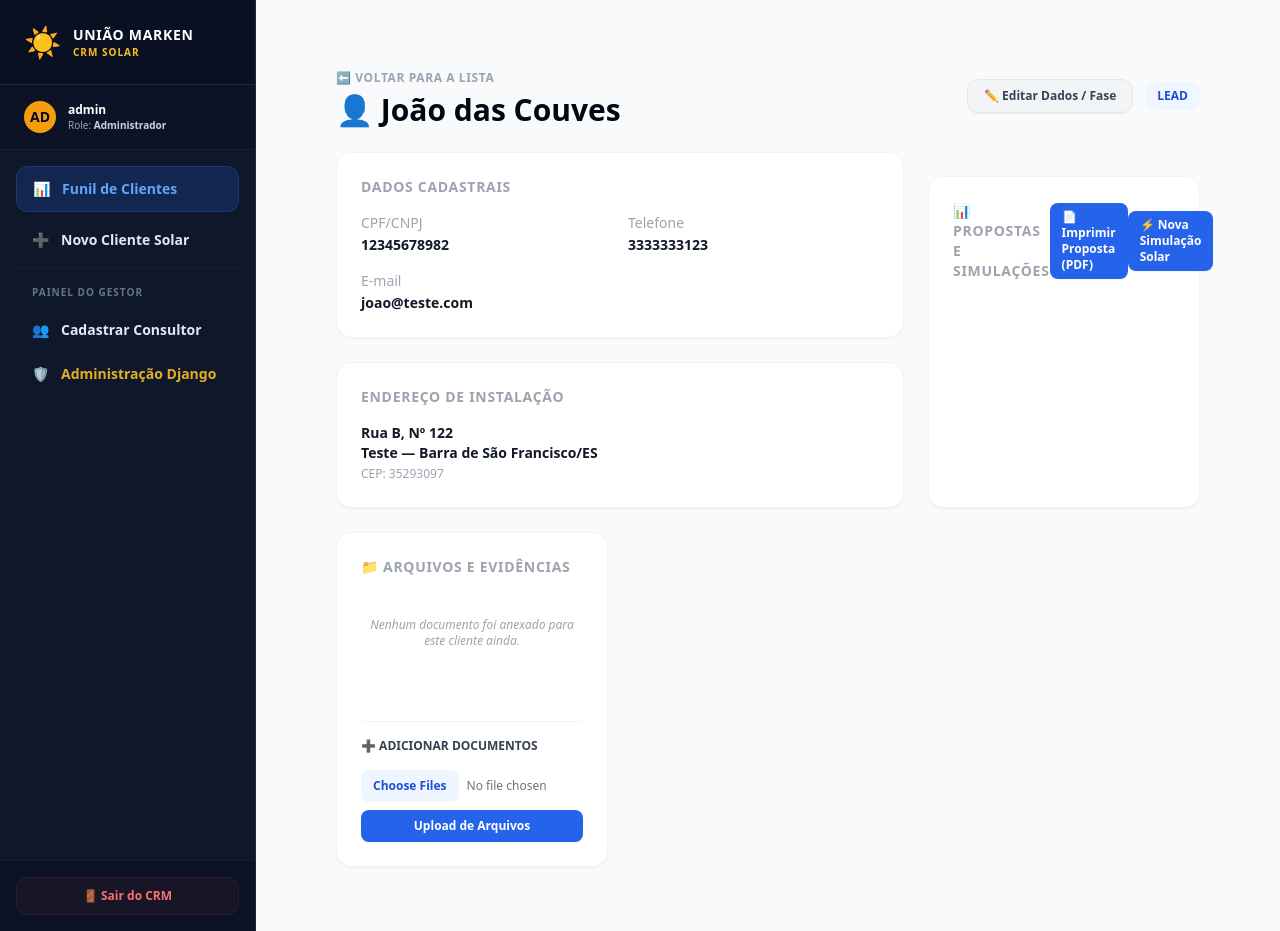
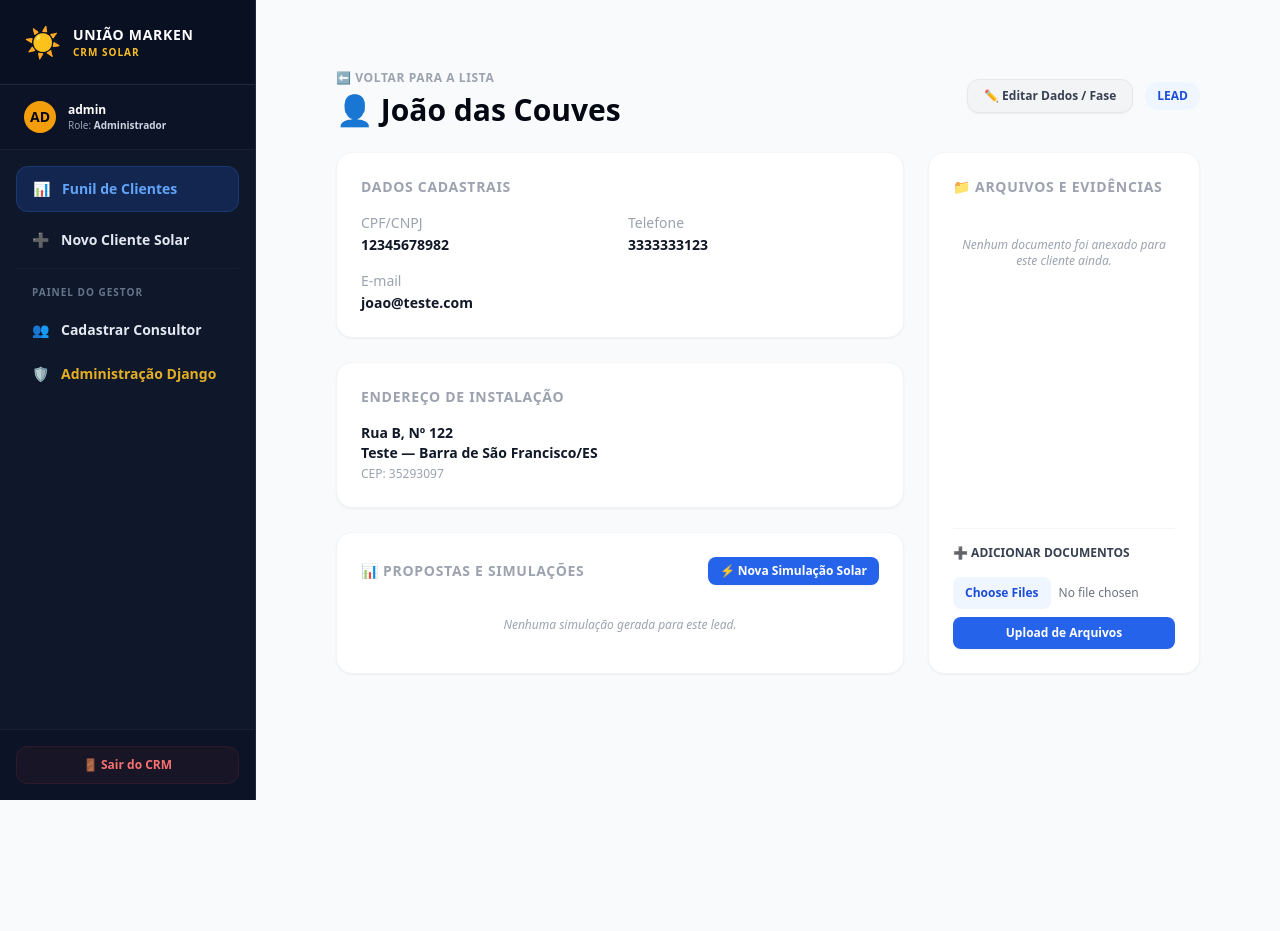
Before and after one commit to Daestatech/AppSolarGemini, a Django app: page /crm/cliente/2/ in a window 1280 px wide. After the commit the page ends 800 px from the top, so only its background shows below. Run offline with Django 5.2, Linux system fonts and the light colour scheme; a user stored in the database is signed in; data comes from the database, SQL or seed files in the repository; both versions use the stored data as it was after the commit; some libraries are stand-ins or nearby versions.

Commit message:
finalizaçao de melhorias na geração do pdf da proposta e do contrato

```diff
--- a/templates/crm/cliente_detail.html
+++ b/templates/crm/cliente_detail.html
@@ -20,7 +20,9 @@
     </div>
 
     <div class="grid grid-cols-1 md:grid-cols-3 gap-6">
+
         <div class="md:col-span-2 space-y-6">
+
             <div class="bg-white p-6 rounded-2xl shadow-sm border border-gray-100">
                 <h3 class="text-sm font-bold text-gray-400 uppercase mb-4 tracking-wider">Dados Cadastrais</h3>
                 <dl class="grid grid-cols-1 sm:grid-cols-2 gap-4 text-sm">
@@ -47,14 +49,10 @@
                     <span class="text-xs text-gray-400 font-normal">CEP: {{ cliente.cep }}</span>
                 </p>
             </div>
-        </div>
 
-        <div class="bg-white p-6 rounded-2xl shadow-sm border border-gray-100 mt-6">
+            <div class="bg-white p-6 rounded-2xl shadow-sm border border-gray-100">
                 <div class="flex justify-between items-center mb-4">
                     <h3 class="text-sm font-bold text-gray-400 uppercase tracking-wider">📊 Propostas e Simulações</h3>
-                <a href="{% url 'crm:proposta_pdf' proposta.pk %}" target="_blank" class="bg-blue-600 hover:bg-blue-700 text-white font-bold py-1.5 px-3 rounded-lg text-xs transition-colors shadow-sm">
-                    📄 Imprimir Proposta (PDF)
-                </a>
                     <a href="{% url 'crm:proposta_create' cliente.pk %}" class="bg-blue-600 hover:bg-blue-700 text-white font-semibold py-1.5 px-3 rounded-lg text-xs transition-colors shadow-sm">
                         ⚡ Nova Simulação Solar
                     </a>
@@ -71,8 +69,10 @@
                             <div class="mt-2 text-xs text-green-700 font-semibold bg-green-50 p-2 rounded-lg border border-green-200 inline-block">
                                 ✅ Contrato Vinculado: {{ proposta.contrato.numero_contrato }}
                                 {% if proposta.contrato.arquivo_contrato_pdf %}
-                                <a href="{{ proposta.contrato.arquivo_contrato_pdf.url }}" download class="text-blue-600 hover:underline ml-2">⬇️ Baixar PDF</a>
+                                    <a href="{{ proposta.contrato.arquivo_contrato_pdf.url }}" download class="text-blue-600 hover:underline ml-2">⬇️ Baixar Anexo</a>
                                 {% endif %}
+
+                                <a href="{% url 'crm:contrato_pdf' proposta.contrato.pk %}" target="_blank" class="text-amber-600 hover:underline ml-2">🖨️ Ver Contrato PDF</a>
                             </div>
                             {% endif %}
                         </div>
@@ -83,21 +83,26 @@
                                 <span class="text-[10px] text-gray-400 block">{{ proposta.data_criacao|date:"d/m/Y" }}</span>
                             </div>
 
+                            <div class="flex gap-2">
+                                <a href="{% url 'crm:proposta_pdf' proposta.pk %}" target="_blank" class="bg-gray-800 hover:bg-gray-900 text-white font-semibold py-1.5 px-3 rounded-lg text-xs transition-colors shadow-sm">
+                                    🖨️ Gerar PDF
+                                </a>
+
                                 {% if not proposta.contrato %}
-                        <a href="{% url 'crm:contrato_pdf' contrato.pk %}" target="_blank" class="bg-blue-600 hover:bg-blue-700 text-white font-bold py-1.5 px-3 rounded-lg text-xs transition-colors shadow-sm">
-                            📄 Imprimir Contrato (PDF)
-                        </a>
                                 <a href="{% url 'crm:contrato_create' proposta.pk %}" class="bg-green-600 hover:bg-green-700 text-white font-bold py-1.5 px-3 rounded-lg text-xs transition-colors shadow-sm">
                                     📝 Fechar Contrato
                                 </a>
                                 {% endif %}
                             </div>
                         </div>
+                    </div>
+                    {% empty %}
+                    <p class="text-xs text-gray-400 italic text-center py-4">Nenhuma simulação gerada para este lead.</p>
                     {% endfor %}
                 </div>
             </div>
 
-        <div class="md:col-span-1">
+        </div> <div class="md:col-span-1">
             <div class="bg-white p-6 rounded-2xl shadow-sm border border-gray-100 flex flex-col justify-between h-full space-y-6">
                 <div>
                     <h3 class="text-sm font-bold text-gray-400 uppercase mb-4 tracking-wider">📁 Arquivos e Evidências</h3>
@@ -133,7 +138,6 @@
                 </div>
 
             </div>
-        </div>
-    </div>
+        </div> </div>
 </div>
 {% endblock %}
```
Also changed, not shown: db.sqlite3. Lines whose indentation alone changed are shown as unchanged.
